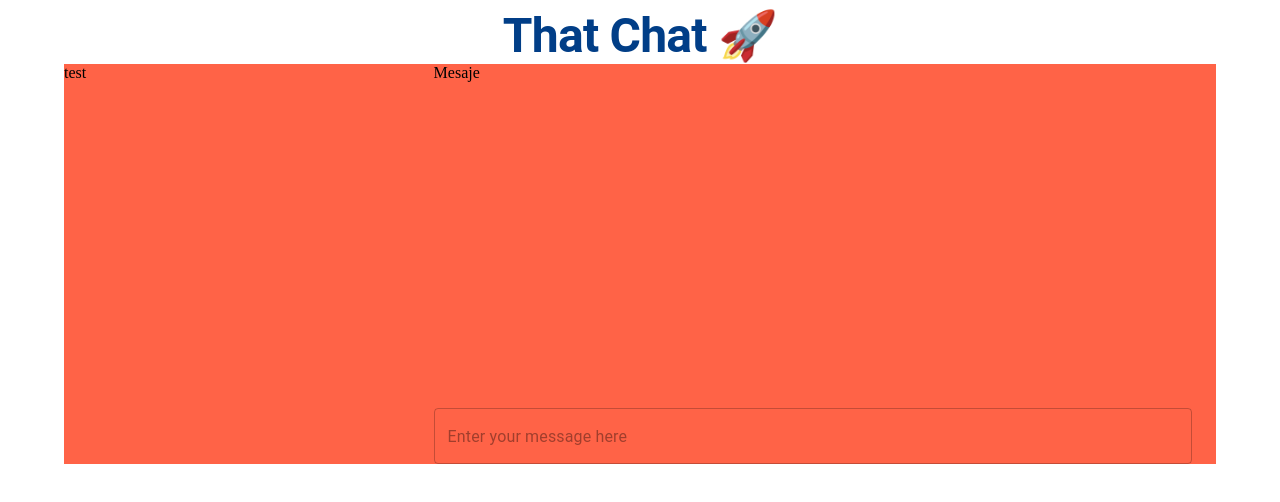
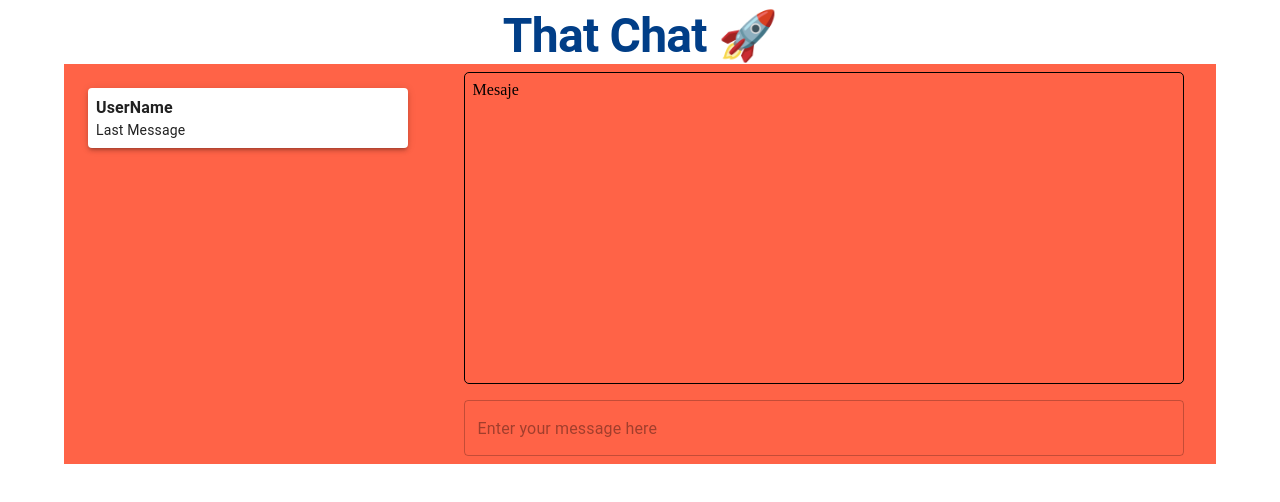
Before and after one commit to CristiManolescu/that-chat-v2, a React (Create React App) app in the folder client/: page / in a window 1280 px wide. Shown: the top 502 px of the page. Built offline with nearby package versions, Linux system fonts and the light colour scheme; no server answers.

Commit message:
Feat: First design

```diff
--- a/client/src/components/ChatRooms.jsx
+++ b/client/src/components/ChatRooms.jsx
@@ -1,8 +1,13 @@
 import { Box } from "@mui/material";
+import PersonBox from "./PersonBox";
 import React from "react";
 
 const ChatRooms = () => {
-  return <Box sx={{ width: "30%" }}>test</Box>;
+  return (
+    <Box sx={{ width: "30%", p: 1, m: 1 }}>
+      <PersonBox />
+    </Box>
+  );
 };
 
 export default ChatRooms;
--- a/client/src/components/MessageBox.jsx
+++ b/client/src/components/MessageBox.jsx
@@ -11,8 +11,22 @@ const MessageBox = () => {
         justifyContent: "space-between",
       }}
     >
-      <Box>Mesaje</Box>
-      <TextField variant="outlined" placeholder="Enter your message here" />
+      <Box
+        sx={{
+          border: "1px solid",
+          borderRadius: "5px",
+          height: 1,
+          p: 1,
+          m: 1,
+        }}
+      >
+        Mesaje
+      </Box>
+      <TextField
+        variant="outlined"
+        placeholder="Enter your message here"
+        sx={{ m: 1 }}
+      />
     </Container>
   );
 };
--- /dev/null
+++ b/client/src/components/PersonBox.jsx
@@ -0,0 +1,13 @@
+import { Box, Paper } from "@mui/material";
+import React from "react";
+
+const PersonBox = () => {
+  return (
+    <Paper elevation="3" sx={{ p: 1, m: 1 }}>
+      <Box sx={{ typography: "body1", fontWeight: "bold" }}>UserName</Box>
+      <Box sx={{ typography: "body2" }}>Last Message</Box>
+    </Paper>
+  );
+};
+
+export default PersonBox;
```
